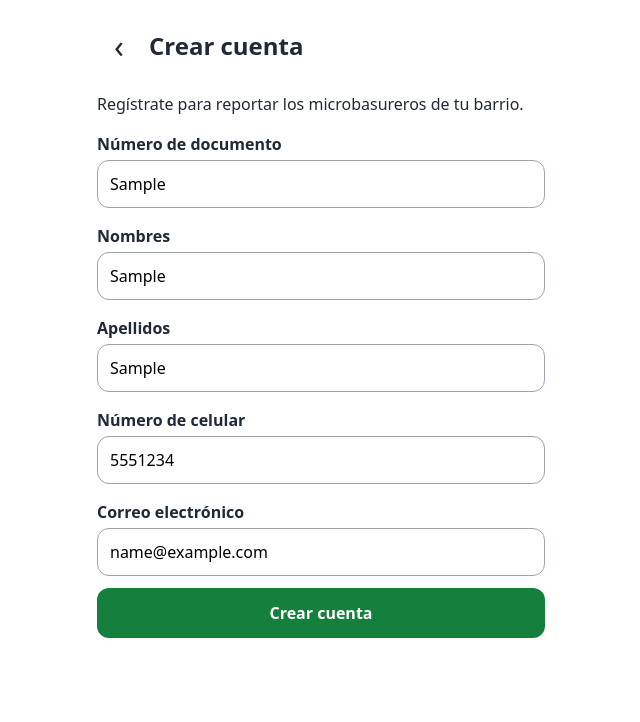
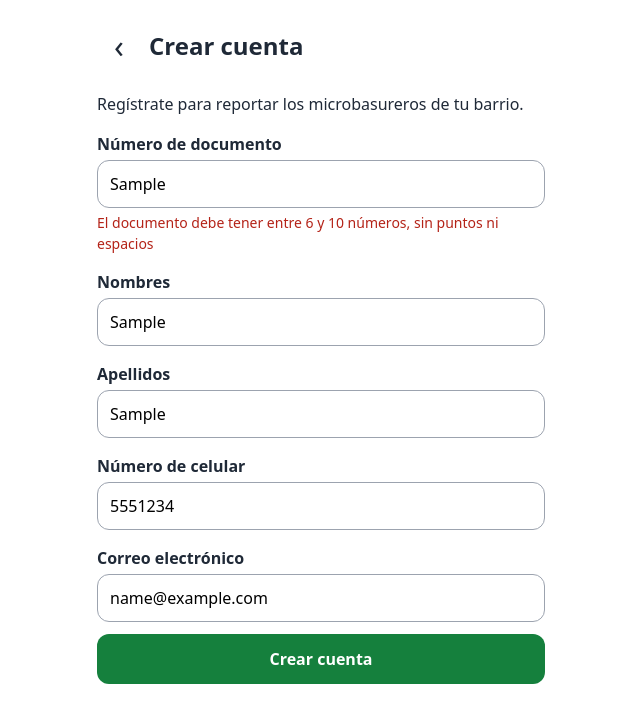
Before and after one commit to mifernandez19/ecoclick-frontend, a React (Vite) app: page /registro in a window 1280 px wide. Both pictures are taken after typing "Sample", "Sample", "Sample", "5551234", "name@example.com" into the empty fields and a click on the button "Crear cuenta". Shown: the top 722 px of the page, without its empty margins (319-959 px from the left). Built offline with nearby package versions, Linux system fonts and the light colour scheme.

Commit message:
feat(auth): agrega validación de documento (ECO-04)

```diff
--- a/src/pages/Registro.jsx
+++ b/src/pages/Registro.jsx
@@ -18,6 +18,16 @@ function Registro() {
     function manejarEnvio(evento){
         evento.preventDefault()
         let hayErrores = false
+
+        if (documento.trim() === '') {
+            setErrorDocumento('El número de documento es obligatorio')
+            hayErrores = true
+        } else if (!/^\d{6,10}$/.test(documento)) {
+            setErrorDocumento('El documento debe tener entre 6 y 10 números, sin puntos ni espacios')
+            hayErrores = true
+        } else {
+            setErrorDocumento('')
+        }
 
          if (nombres.trim() === '') {
             setErrorNombres('Los nombres son obligatorios')
@@ -53,7 +63,15 @@ function Registro() {
                 maxLength="10"
                 value={documento}
                 onChange={(evento) => setDocumento(evento.target.value)}
+                aria-invalid={errorDocumento !== ''}
+                aria-describedby={errorDocumento ? 'error-documento' : undefined}
                 />
+                {errorDocumento && (
+                    <p id="error-documento" className="mensaje-error">
+                        {errorDocumento}
+                </p>
+            )}
+
 
                 <label htmlFor="nombres">Nombres</label>
                 <input
```
